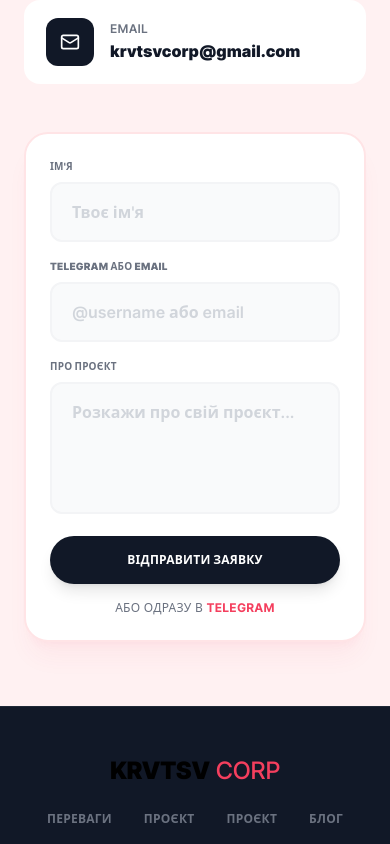
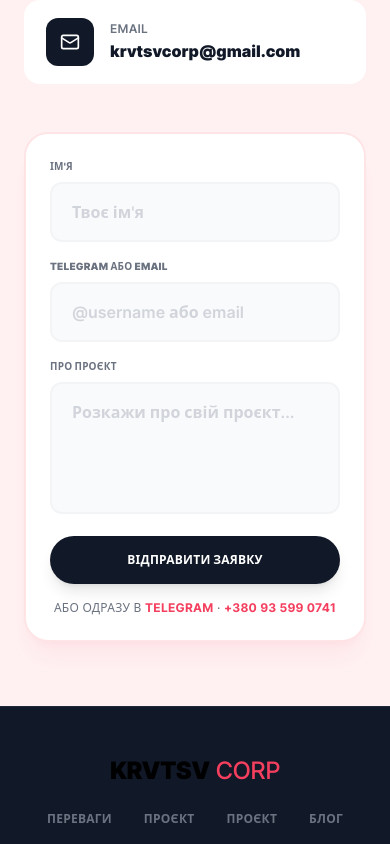
Before and after one commit to porustzi/krvtsv, a React (Vite) app in the folder project/: page / in a window 390 px wide. Shown: the part 11156-12000 px from the top of the page. Built offline with nearby package versions, Linux system fonts and the light colour scheme.

Commit message:
Add real phone +380935990741 to JSON-LD and contact tel link

```diff
--- a/project/index.html
+++ b/project/index.html
@@ -100,7 +100,7 @@
       "image": "https://krvtsvcorp.pp.ua/og-image.jpg",
       "url": "https://krvtsvcorp.pp.ua/",
       "email": "krvtsvcorp@gmail.com",
-      "telephone": "+380000000000",
+      "telephone": "+380935990741",
       "priceRange": "від 4000 UAH",
       "areaServed": [
         { "@type": "City", "name": "Kyiv" },
--- a/project/src/components/Contact.tsx
+++ b/project/src/components/Contact.tsx
@@ -152,6 +152,10 @@ export default function Contact() {
                   <a href="https://t.me/holdingtokens" target="_blank" rel="noopener noreferrer" className="text-rose-500 font-bold hover:underline whitespace-nowrap">
                     Telegram
                   </a>
+                  {' '}·{' '}
+                  <a href="tel:+380935990741" className="text-rose-500 font-bold hover:underline whitespace-nowrap">
+                    +380 93 599 0741
+                  </a>
                 </p>
               </form>
             )}
```
